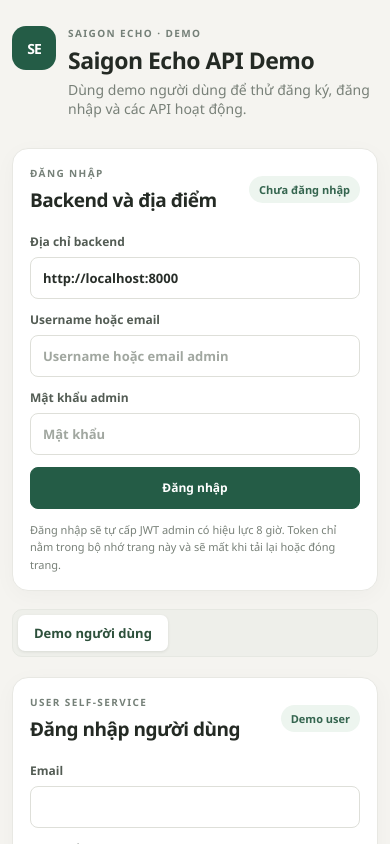
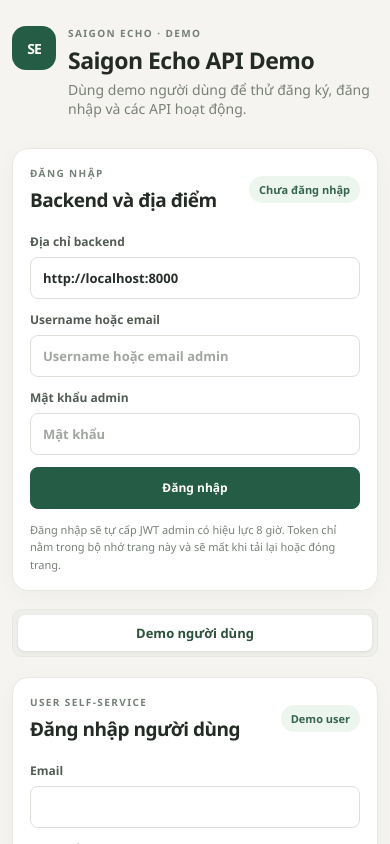
Before and after one commit to Thanh523/BE_Dev_ThuyetMinhDaNgonNgu_Main, a React (Vite) app in the folder frontend/: page / in a window 390 px wide. Shown: the top 844 px of the page. Built offline with nearby package versions, Linux system fonts and the light colour scheme.

Commit message:
fix(stylecss)
sửa thông số, giao diện cho phù hợp với từng thiết bị khác nhau

```diff
--- a/frontend/src/styles.css
+++ b/frontend/src/styles.css
@@ -16,7 +16,6 @@
 }
 
 body {
-  min-width: 320px;
   margin: 0;
 }
 
@@ -1334,6 +1333,17 @@ input::placeholder {
     padding-top: 26px;
   }
 
+  .admin-tabs {
+    flex-wrap: wrap;
+  }
+
+  .admin-tabs button {
+    min-width: 0;
+    flex: 1 1 calc(50% - 7px);
+    padding-right: 8px;
+    padding-left: 8px;
+  }
+
   .page-header {
     align-items: flex-start;
     gap: 12px;
```
Also changed, not shown: frontend/.tsupgrader/runtime-validation/standalone-result.json.
